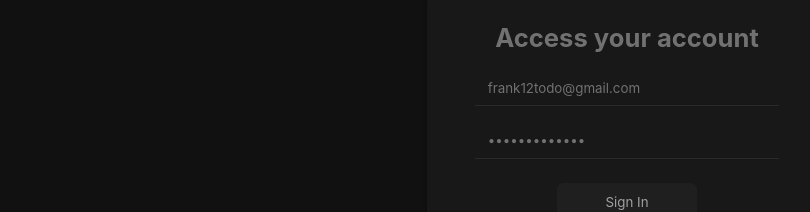
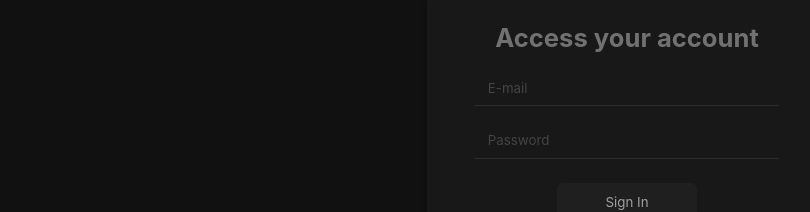
Before and after one commit to javzet/ToDo-app, a React (Create React App) app: page /#/auth/login in a window 1280 px wide. Shown: the part 291-503 px from the top of the page, without its empty margins (13-823 px from the left). Built offline with nearby package versions, Linux system fonts and the light colour scheme.

Commit message:
Modificación de README y ajuste en login

```diff
--- a/src/pages/Login.tsx
+++ b/src/pages/Login.tsx
@@ -18,8 +18,8 @@ export function Login(): JSX.Element {
   const errorsRef = useRef<HTMLDivElement>(null);
 
   const { onInputChange, email, password, onReset } = useForm({
-    email: "frank12todo@gmail.com",
-    password: "olaolaola315A"
+    email: "",
+    password: ""
   });
 
   const handleSubmit = () => {
```
Also changed, not shown: 1 other file (tests, documents, lock files or other folders).
